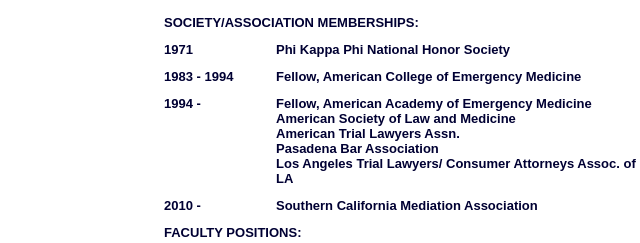
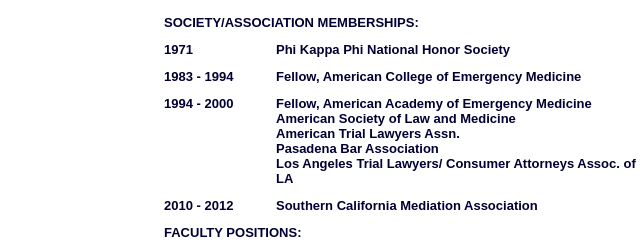
Before and after one commit to ruddmediation/ruddmediation.github.io, a plain HTML site: page ruddcv.htm in a window 1280 px wide. Shown: the part 1051-1294 px from the top of the page, 238-878 px from the left. Drawn offline with Linux system fonts and the light colour scheme.

Commit message:
Update ruddcv.htm

```diff
--- a/ruddcv.htm
+++ b/ruddcv.htm
@@ -171,7 +171,7 @@ function MM_swapImage() { //v3.0
                     <td valign="top"><font face="Arial, Helvetica, sans-serif" size="2"><strong>Fellow, American College of Emergency Medicine</strong></font></td>
                     </tr>
                   <tr>
-                    <td valign="top"><font face="Arial, Helvetica, sans-serif" size="2"><strong>1994 - </strong></font></td>
+                    <td valign="top"><font face="Arial, Helvetica, sans-serif" size="2"><strong>1994 - 2000</strong></font></td>
                     <td valign="top"><strong><font face="Arial, Helvetica, sans-serif" size="2">Fellow, American Academy of Emergency Medicine<br />
 			American Society of Law and Medicine<br />
 			American Trial Lawyers Assn.<br />
@@ -179,7 +179,7 @@ function MM_swapImage() { //v3.0
 			Los Angeles Trial Lawyers/ Consumer Attorneys Assoc. of LA</font></strong></td>
                     </tr>
                   <tr>
-                    <td valign="top"><font face="Arial, Helvetica, sans-serif" size="2"><strong>2010 - </strong></font></td>
+                    <td valign="top"><font face="Arial, Helvetica, sans-serif" size="2"><strong>2010 - 2012</strong></font></td>
                     <td valign="top"><font face="Arial, Helvetica, sans-serif" size="2"><strong>Southern California Mediation Association</strong></font></td>
                     </tr>
 
```
